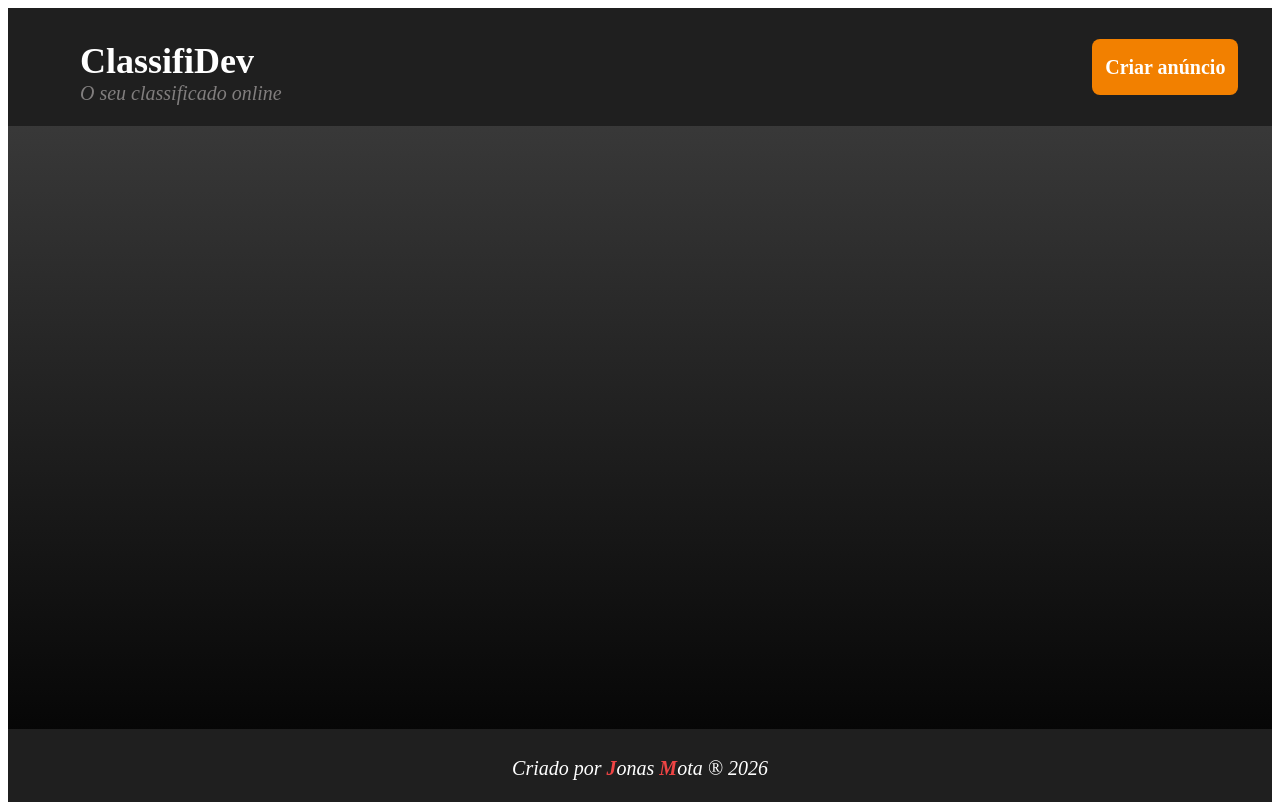
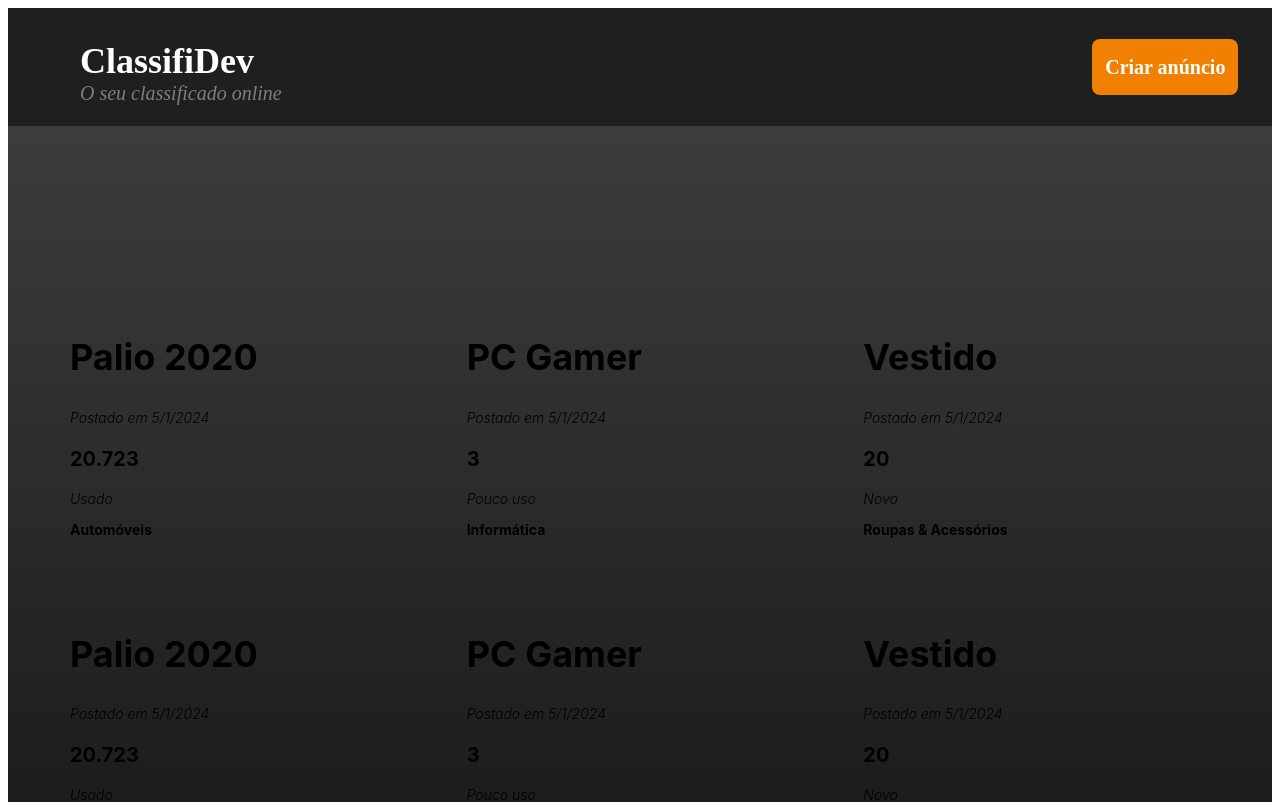
Before and after one commit to JonsMota/classifidev, a Next.js app: page / in a window 1280 px wide. Shown: the top 802 px of the page. Built offline with nearby package versions, Linux system fonts and the light colour scheme.

Commit message:
feat: cria conjubnto de interface

```diff
--- a/package.json
+++ b/package.json
@@ -12,7 +12,8 @@
     "next": "14.1.4",
     "react": "^18",
     "react-dom": "^18",
-    "styled-components": "^6.5.3"
+    "styled-components": "^6.5.3",
+    "uuid": "^14.0.1"
   },
   "devDependencies": {
     "@next/bundle-analyzer": "^16.3.1",
@@ -20,6 +21,7 @@
     "@types/react": "^18",
     "@types/react-dom": "^18",
     "@types/styled-components": "^5.1.36",
+    "@types/uuid": "^10.0.0",
     "eslint": "^8",
     "eslint-config-next": "14.1.4",
     "eslint-config-prettier": "^10.1.8",
--- /dev/null
+++ b/src/components/landing/adCard/StyledClassified.ts
@@ -0,0 +1,43 @@
+import styled from 'styled-components'
+
+export const Name = styled.h2`
+  font-family: Inter;
+  font-size: 36px;
+  font-weight: 700;
+  line-height: 43.57px;
+  text-align: left;
+`
+
+export const PostDate = styled.p`
+  font-family: Inter;
+  font-size: 14px;
+  font-style: italic;
+  font-weight: 300;
+  line-height: 16.94px;
+  text-align: left;
+`
+
+export const Category = styled.p`
+  font-family: Inter;
+  font-size: 14px;
+  font-weight: 700;
+  line-height: 16.94px;
+  text-align: left;
+`
+
+export const Price = styled.p`
+  font-family: Inter;
+  font-size: 20px;
+  font-weight: 700;
+  line-height: 24.2px;
+  text-align: left;
+`
+
+export const Description = styled.p`
+  font-family: Inter;
+  font-size: 14px;
+  font-style: italic;
+  font-weight: 300;
+  line-height: 16.94px;
+  text-align: left;
+`
--- a/src/components/landing/adCard/index.tsx
+++ b/src/components/landing/adCard/index.tsx
@@ -1,7 +1,64 @@
+import styled from 'styled-components'
+
 import Area from '../common/Area'
+import falseClassified from '@/data/constants/falseClassified'
+import {
+  Name,
+  PostDate,
+  Price,
+  Description,
+  Category
+} from '@/components/landing/adCard/StyledClassified'
+
+const StyledAdCard = styled.div`
+  display: grid;
+  grid-template-columns: repeat(1, 1fr); /* Default mobile */
+  gap: 15px;
+  margin-top: 50px;
+  margin-bottom: 50px;
+  padding: 0;
+
+  @media (min-width: 768px) {
+    grid-template-columns: repeat(2, 1fr);
+    gap: 30px;
+    margin-top: 100px;
+    margin-bottom: 100px;
+    padding: 20px;
+  }
+
+  @media (min-width: 1024px) {
+    grid-template-columns: repeat(3, 1fr);
+    gap: 50px;
+    margin-top: 150px;
+    margin-bottom: 150px;
+    padding: 30px;
+  }
+
+  @media (min-width: 1280px) {
+    grid-template-columns: repeat(3, 1fr);
+    gap: 50px;
+  }
+
+  @media (min-width: 1600px) {
+    grid-template-columns: repeat(3, 1fr);
+    gap: 70px;
+  }
+`
 
 export default function AdCard() {
   return (
-    <Area></Area>
+    <Area>
+      <StyledAdCard>
+        {falseClassified.map((item, index) => (
+          <div key={index}>
+            <Name>{item.name}</Name>
+            <PostDate>Postado em {new Date(item.date).toLocaleDateString()}</PostDate>
+            <Price>{item.price}</Price>
+            <Description>{item.description}</Description>
+            <Category>{item.category}</Category>
+          </div>
+        ))}
+      </StyledAdCard>
+    </Area>
   )
 }
--- /dev/null
+++ b/src/data/constants/falseClassified.ts
@@ -0,0 +1,88 @@
+import Id from '@/logic/core/common/Id'
+import InterfaceClassified from '@/logic/core/Transaction'
+
+const falseClassified: InterfaceClassified[] = [
+  {
+    id: Id.new(),
+    name: 'Palio 2020',
+    date: '2024-05-01',
+    category: 'Automóveis',
+    price: 20.723,
+    whatsapp: 41996785592,
+    description: 'Usado'
+  },
+  {
+    id: Id.new(),
+    name: 'PC Gamer',
+    date: '2024-05-01',
+    category: 'Informática',
+    price: 3.000,
+    whatsapp: 996788592,
+    description: 'Pouco uso'
+  },
+  {
+    id: Id.new(),
+    name: 'Vestido',
+    date: '2024-05-01',
+    category: 'Roupas & Acessórios',
+    price: 20.00,
+    whatsapp: 4199625859,
+    description: 'Novo'
+  },
+  {
+    id: Id.new(),
+    name: 'Palio 2020',
+    date: '2024-05-01',
+    category: 'Automóveis',
+    price: 20.723,
+    whatsapp: 41996785592,
+    description: 'Usado'
+  },
+  {
+    id: Id.new(),
+    name: 'PC Gamer',
+    date: '2024-05-01',
+    category: 'Informática',
+    price: 3.000,
+    whatsapp: 996788592,
+    description: 'Pouco uso'
+  },
+  {
+    id: Id.new(),
+    name: 'Vestido',
+    date: '2024-05-01',
+    category: 'Roupas & Acessórios',
+    price: 20.00,
+    whatsapp: 4199625859,
+    description: 'Novo'
+  },
+  {
+    id: Id.new(),
+    name: 'Palio 2020',
+    date: '2024-05-01',
+    category: 'Automóveis',
+    price: 20.723,
+    whatsapp: 41996785592,
+    description: 'Usado'
+  },
+  {
+    id: Id.new(),
+    name: 'PC Gamer',
+    date: '2024-05-01',
+    category: 'Informática',
+    price: 3.000,
+    whatsapp: 996788592,
+    description: 'Pouco uso'
+  },
+  {
+    id: Id.new(),
+    name: 'Vestido',
+    date: '2024-05-01',
+    category: 'Roupas & Acessórios',
+    price: 20.00,
+    whatsapp: 4199625859,
+    description: 'Novo'
+  }
+]
+
+export default falseClassified
--- /dev/null
+++ b/src/logic/core/Transaction.ts
@@ -0,0 +1,9 @@
+export default interface Transaction {
+  id?: string
+  name: string
+  date: string | Date
+  category: string
+  price: number
+  whatsapp: number | string
+  description: string
+}
--- /dev/null
+++ b/src/logic/core/common/Id.ts
@@ -0,0 +1,7 @@
+import { v4 as uuid } from "uuid"
+
+export default class Id {
+    static new(): string {
+        return uuid()
+    }
+}
--- a/src/styles/theme.ts
+++ b/src/styles/theme.ts
@@ -4,7 +4,10 @@ const theme = {
   white: 'rgba(255, 255, 255, 1)',
   subTitle: '#817e7e',
   button: 'rgba(242, 128, 0, 1)',
-  span: 'rgb(239, 68, 68)'
+  span: 'rgb(239, 68, 68)',
+  userName: 'rgb(228, 228, 231)',
+  userEmail: 'rgb(161, 161, 170)',
+  bottom: '#3b2121'
 }
 
 export default theme
```
Also changed, not shown: src/components/template/Page.tsx (line endings or trailing spaces), 1 other file (tests, documents, lock files or other folders).
